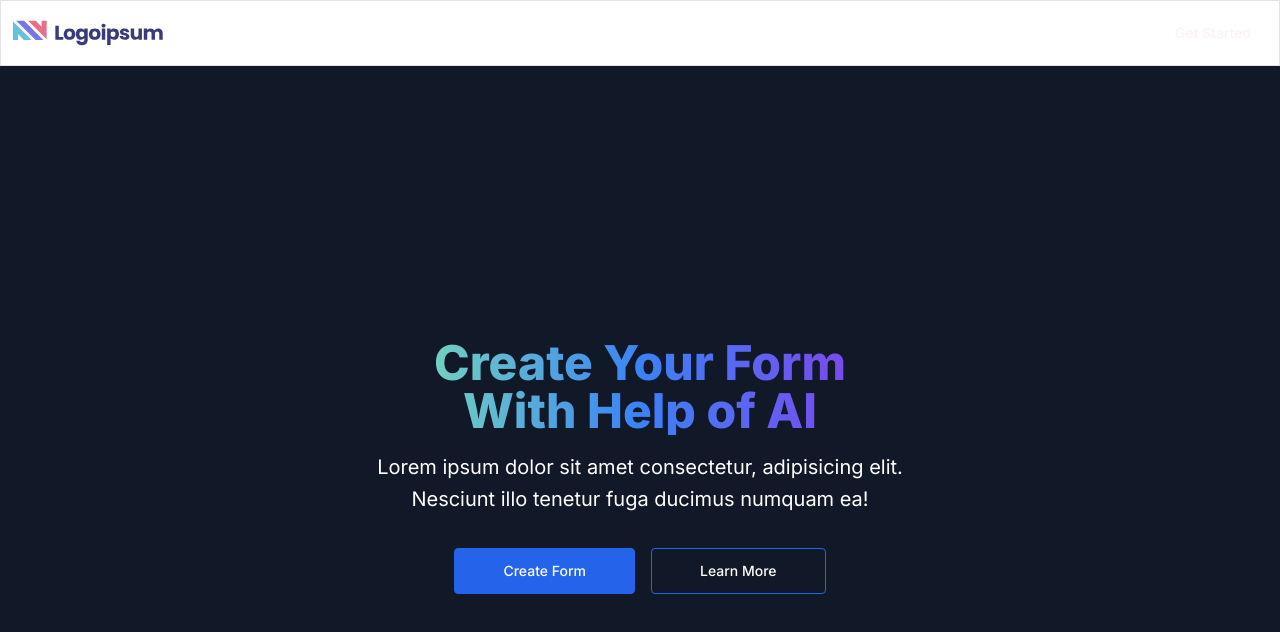
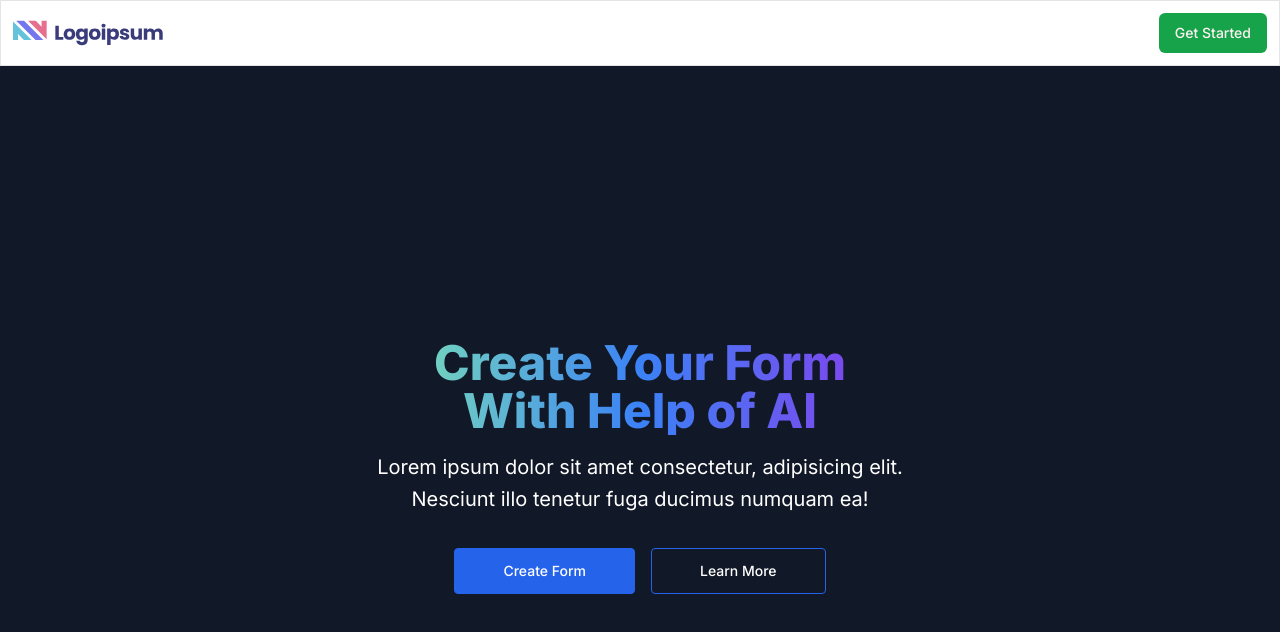
Before and after one commit to SomilRathore01/AI_Form_Builder, a Next.js app: page / in a window 1280 px wide. Shown: the top 632 px of the page. Built offline with nearby package versions, Linux system fonts and the light colour scheme; no server answers.

Commit message:
Update Header.jsx

```diff
--- a/app/_components/Header.jsx
+++ b/app/_components/Header.jsx
@@ -24,7 +24,7 @@ const Header = () => {
         <UserButton/>
         </div>:
         <SignInButton>
-          <Button> Get Started</Button>
+          <Button className='bg-primary'> Get Started</Button>
         </SignInButton>
         }
       </div>
```
